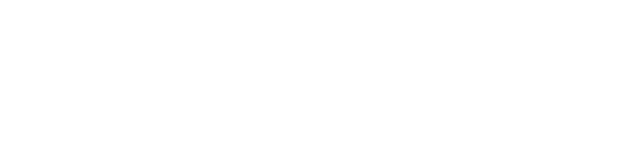
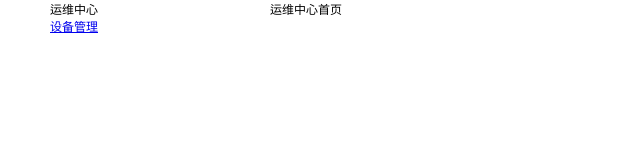
Before and after one commit to wedonet/myapp, a website: page views/admin/index.html in a window 1280 px wide. Shown: the whole page, without its empty margins (0-640 px from the left). Drawn offline with Linux system fonts and the light colour scheme.

Commit message:
Signed-off-by: YilinSun <16216077@qq.com>

```diff
--- a/views/admin/index.html
+++ b/views/admin/index.html
@@ -1,21 +1,28 @@
 <!DOCTYPE html>
-<html lang="en">
+<html>
 <head>
     <meta http-equiv="Content-Type" content="text/html; charset=UTF-8">
     <title>Title</title>
-    <link type="text/css" rel="stylesheet"  href="/stylesheets/admin/base.css?t=1" />
-    <link type="text/css" rel="stylesheet"  href="/stylesheets/admin/main.css?t=1" />
-
-
-
+    <link type="text/css" rel="stylesheet" href="/stylesheets/admin/base.css?t=1"/>
+    <link type="text/css" rel="stylesheet" href="/stylesheets/admin/main.css?t=1"/>
 
 
 </head>
 <body>
 
-<div class="main">
+<div class="main clearfix">
 
-
+    <div class="column1">
+        <div class="leftmenu" id="leftmenu">
+            <div class="sidebar">
+                <label id="groupuser">运维中心</label>
+                <ul class="service">
+                    <li><a href="/admin/device">设备管理</a></li>
+                </ul>
+            </div>
+        </div>
+    </div>
+    <div class="column2">运维中心首页</div>
 </div>
 
 </body>
```
